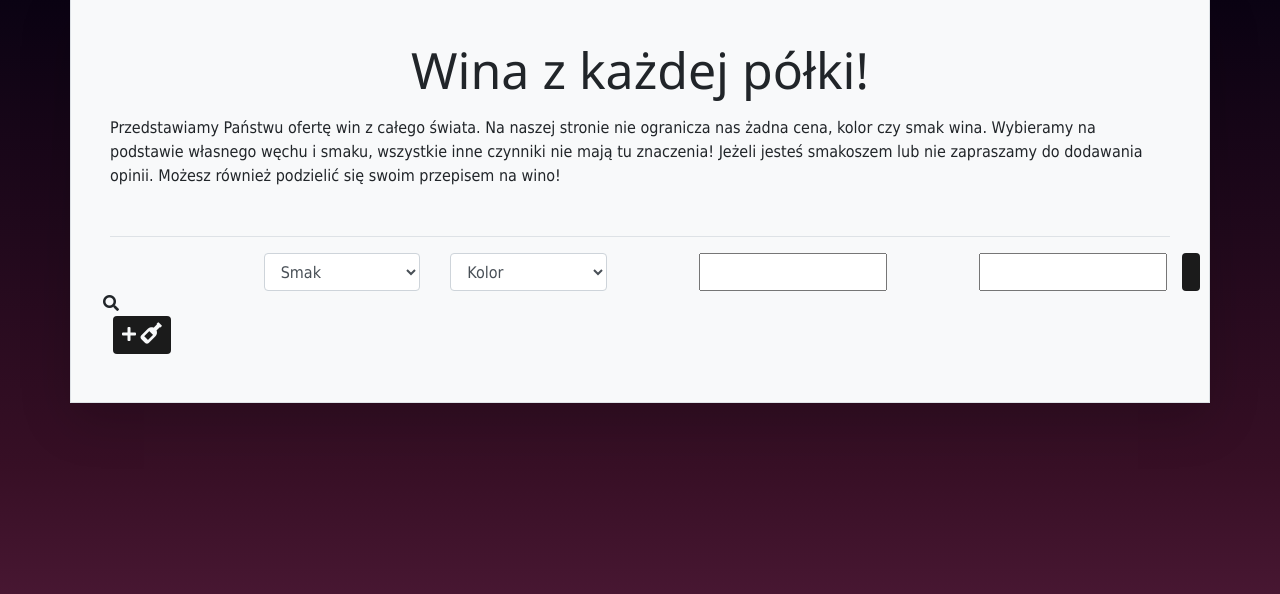
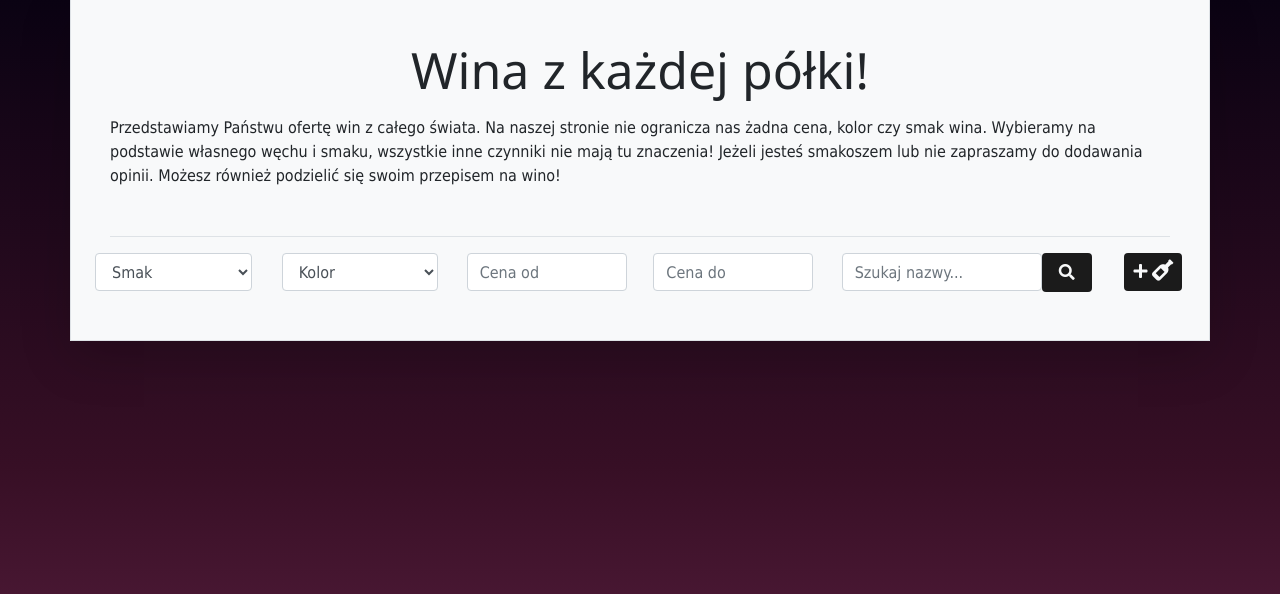
Before and after one commit to Alicja-Pawlak/Dionizos, a Django app: page / in a window 1280 px wide. Shown: the part 101-695 px from the top of the page. Run offline with Django 3.2, Linux system fonts and the light colour scheme; data that the repository does not hold is empty; some libraries are stand-ins or nearby versions.

Commit message:
Poprawiona responsywność filtrowania

```diff
--- a/Dionizos/index/forms.py
+++ b/Dionizos/index/forms.py
@@ -39,7 +39,7 @@ class SearchForm(forms.Form):
                                       queryset=Color.objects.all(),
                                       label_suffix="",
                                       empty_label="Kolor",
-                                      label="Color",
+                                      label="",
                                       widget=forms.widgets.Select(attrs={"class": "form-control","style":"width:160px;"}))
 
     taste = forms.ModelChoiceField(required=False,
@@ -50,10 +50,13 @@ class SearchForm(forms.Form):
                                       widget=forms.widgets.Select(attrs={"class": "form-control","style":"width:160px;"}))
 
     price_min = forms.DecimalField(max_digits=6, decimal_places=2,
-                                    required=False,)
+                                    required=False,
+                                    label = "",
+                                    widget=forms.widgets.NumberInput(attrs={'placeholder': 'Cena od',"class": "form-control","style":"width:160px;"}))
 
     price_max = forms.DecimalField(max_digits=6, decimal_places=2,
-                                  required=False,)
+                                  required=False,
+                                  widget=forms.widgets.NumberInput(attrs={'placeholder': 'Cena do',"class": "form-control","style":"width:160px;"}))
 
 
 class CommentForm(forms.ModelForm):
--- a/Dionizos/index/templates/index/index.html
+++ b/Dionizos/index/templates/index/index.html
@@ -31,22 +31,26 @@
     <form class="col-12 mt-3 px-0" action="." method="POST">
       <div class="row d-flex justify-content-end">
         {% csrf_token %}
-        <div class="col-12 col-md-4 col-xl-2 d-flex justify-content-end">{{ form.taste }}</div>
-        <div class="col-12 col-md-4 col-xl-2 mt-1 mt-md-0 d-flex justify-content-end">{{ form.color }}</div>
-        <div class="col-6 col-md-8 col-xl-3 mt-1 mt-xl-0 d-flex justify-content-end"> {{ form.price_min }}</div>
-        <div class="col-6 col-md-8 col-xl-3 mt-1 mt-xl-0 d-flex justify-content-end">{{ form.price_max }}</div>
-            <button class="px-2 btn bg-black text-light guzik" type="submit"></div>
-                <i class="fas fa-search px-2 py-1"
-                   aria-hidden="true"></i>
-            </button>
+
+        <!-- <div class="px-2">{{ form.price }}</div> -->
+
+        <div class="col-6 col-xl-2 mt-1 mt-xl-0 d-flex justify-content-center">{{ form.taste }}</div>
+        <div class="col-6 col-xl-2 mt-1 mt-xl-0 d-flex justify-content-center">{{ form.color }}</div>
+        <div class="col-6 col-xl-2 d-flex justify-content-center">{{ form.price_min }}</div>
+        <div class="col-6 col-xl-2 d-flex justify-content-center">{{ form.price_max }}</div>
+        <div class="col-12 col-xl-3 mt-1 mt-xl-0 d-flex justify-content-center">
+          {{ form.fraze }}
+          <button class=" px-2 btn bg-black text-light guzik" type="submit"><i class="fas fa-search px-2 py-1"
+              aria-hidden="true"></i></button>
         </div>
-        <div class="col-12 d-flex justify-content-end mt-1 mt-xl-0 col-md-2 col-xl-1">
+        <div class="col-12 px-0 d-flex justify-content-center  mt-1 mt-xl-0 col-xl-1">
           <a href="{% url 'dodaj' %}">
             <button class="btn bg-black text-light guzik px-2" type="button" title="Dodaj produkt">
               <i class="fas fa-plus "></i> <i class="fas fa-wine-bottle fa-lg"></i>
             </button>
           </a>
         </div>
+
       </div>
     </form>
 
```
